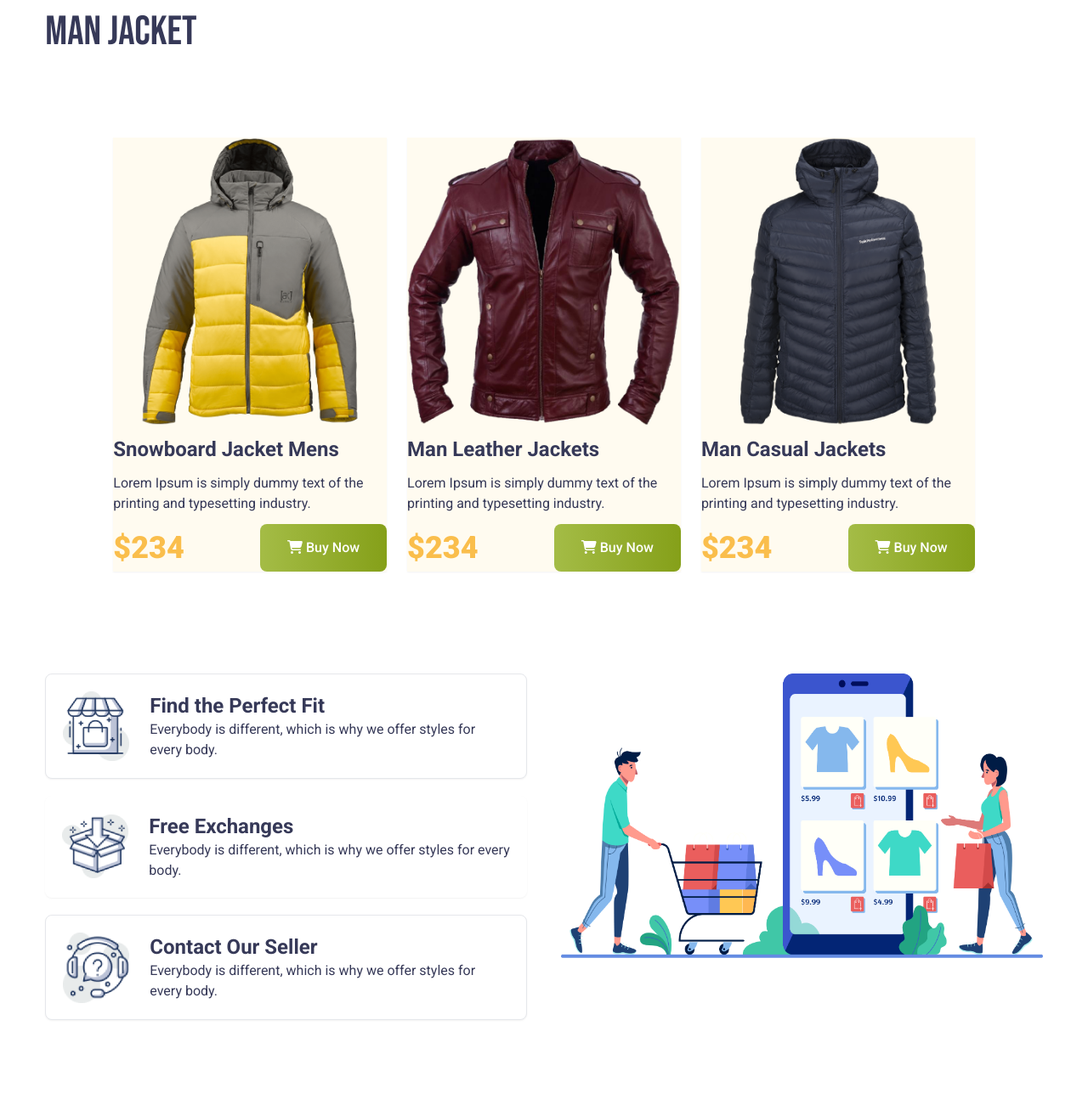
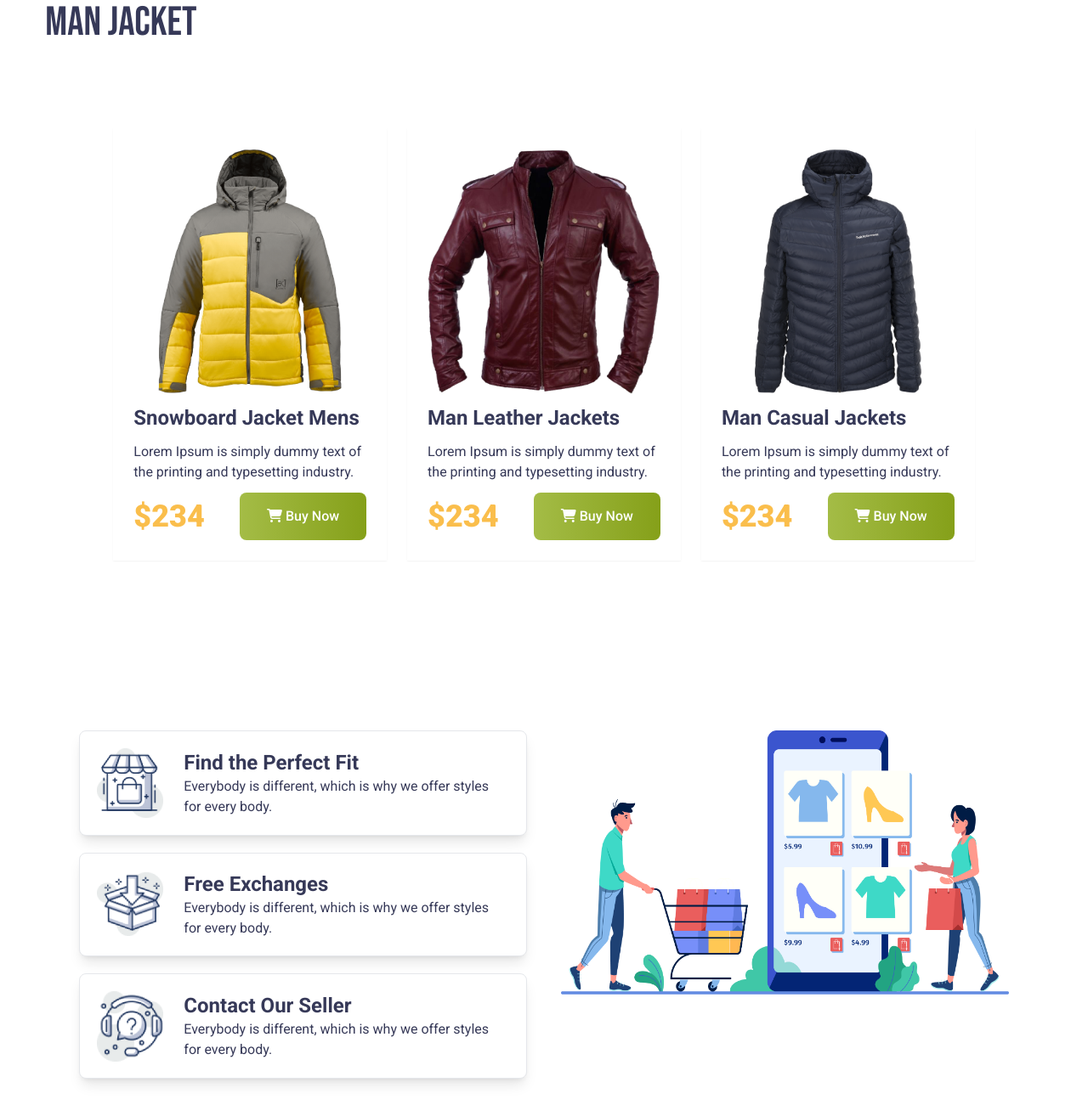
Before and after one commit to Rokon-Khan/penguin-fashion-projects, a plain HTML site: page index.html in a window 1280 px wide. Shown: the part 1586-2900 px from the top of the page at 85% size. Drawn offline with nearby package versions, Linux system fonts and the light colour scheme.

Commit message:
Some Issue Fix

```diff
--- a/index.html
+++ b/index.html
@@ -76,14 +76,14 @@
 
     <main>
         <!-- Woment Jacket Section -->
-        <section class="w-11/12 mx-auto space-y-5 mb-10">
+        <section class="w-11/12 mx-auto space-y-5 mb-10 bg-[f7f7f7]">
             <!-- Women Jacket Section -->
             <div>
                 <h1 class="text-5xl text-dark font-Bebas mb-5">Women Jacket</h1>
              </div>
              <!-- card Section-->
              <div class="grid lg:grid-cols-3 grid-cols-1 gap-6 lg:p-20 p-10">
-                <div class="bg-body_bg shadow-sm space-y-3">
+                <div class="bg-white p-6 shadow-sm space-y-3">
                     <div ><img src="./resources/images/jacket-1.png" alt=""></div>
                     <h1 class="text-2xl text-dark font-bold">Yellow Coat Jacket</h1>
                     <p class="text-base text-dark">Lorem Ipsum is simply dummy text of the
@@ -93,7 +93,7 @@
                         <button class="bg-gradient-to-r from-primary to-primary_2 py-4 px-8 rounded-lg font-medium text-white "><i class="fa-solid fa-cart-shopping"></i> Buy Now</button>
                     </div>
                  </div>
-                 <div class="bg-body_bg shadow-sm space-y-3">
+                 <div class="bg-white p-6 shadow-sm space-y-3">
                     <div><img src="./resources/images/jacket-2.png" alt=""></div>
                     <h1 class="text-2xl text-dark font-bold">Ladies Jacket</h1>
                     <p class="text-base text-dark">Lorem Ipsum is simply dummy text of the
@@ -103,7 +103,7 @@
                             <button class="bg-gradient-to-r from-primary to-primary_2 py-4 px-8 rounded-lg font-medium text-white "><i class="fa-solid fa-cart-shopping"></i> Buy Now</button>
                         </div>
                  </div>
-                 <div class="bg-body_bg shadow-sm space-y-3">
+                 <div class="bg-white p-6 shadow-sm space-y-3">
                     <div><img src="./resources/images/jacket-3.png" alt=""></div>
                     <h1 class="text-2xl text-dark font-bold">Women Lether Jacket</h1>
                     <p class="text-base text-dark">Lorem Ipsum is simply dummy text of the
@@ -124,7 +124,7 @@
              </div>
              <!-- card Section-->
              <div class="grid lg:grid-cols-3 grid-cols-1 gap-6 lg:p-20 p-10">
-                <div class="bg-body_bg shadow-sm space-y-3">
+                <div class="bg-white p-6 shadow-sm space-y-3">
                     <div ><img src="./resources/images/jacket-4.png" alt=""></div>
                     <h1 class="text-2xl text-dark font-bold">Snowboard Jacket Mens</h1>
                     <p class="text-base text-dark">Lorem Ipsum is simply dummy text of the
@@ -134,7 +134,7 @@
                         <button class="bg-gradient-to-r from-primary to-primary_2 py-4 px-8 rounded-lg font-medium text-white "><i class="fa-solid fa-cart-shopping"></i> Buy Now</button>
                     </div>
                  </div>
-                 <div class="bg-body_bg shadow-sm space-y-3">
+                 <div class="bg-white p-6 shadow-sm space-y-3">
                     <div><img src="./resources/images/jacket-5.png" alt=""></div>
                     <h1 class="text-2xl text-dark font-bold">Man Leather Jackets</h1>
                     <p class="text-base text-dark">Lorem Ipsum is simply dummy text of the
@@ -144,7 +144,7 @@
                             <button class="bg-gradient-to-r from-primary to-primary_2 py-4 px-8 rounded-lg font-medium text-white "><i class="fa-solid fa-cart-shopping"></i> Buy Now</button>
                         </div>
                  </div>
-                 <div class="bg-body_bg shadow-sm space-y-3">
+                 <div class="bg-white p-6 shadow-sm space-y-3">
                     <div><img src="./resources/images/jacket-6.png" alt=""></div>
                     <h1 class="text-2xl text-dark font-bold">Man Casual Jackets</h1>
                     <p class="text-base text-dark">Lorem Ipsum is simply dummy text of the
@@ -157,11 +157,11 @@
             </div>
         </section>
         <!-- Contact Seller Section -->
-        <section class="w-11/12 mx-auto">
+        <section class="w-11/12 mx-auto lg:py-20 p-10">
             <!-- icon text Section -->
             <div class="grid lg:grid-cols-2 grid-cols-1 gap-10">
                 <div class="space-y-5">
-                    <div class="flex justify-between items-center shadow-sm gap-6 border bg-white rounded-lg p-5  ">
+                    <div class="flex justify-between items-center shadow-lg gap-6 border bg-white rounded-lg p-5  ">
                         <div class="max-w-[78px] max-h-[82px]"><img src="./resources/icons/house.png" alt="">
                         </div>
                         <div>
@@ -170,7 +170,7 @@
                                 offer styles for every body.</p>
                         </div>
                     </div>
-                    <div class="flex justify-between items-center shadow-sm border-t-zinc-300 gap-6 bg-white rounded-lg p-5 ">
+                    <div class="flex justify-between items-center shadow-lg border gap-6 bg-white rounded-lg p-5 ">
                         <div class="max-w-[78px] max-h-[82px] "><img src="./resources/icons/box.png" alt=""></div>
                         <div>
                             <h1 class="text-dark text-2xl font-bold">Free Exchanges</h1>
@@ -178,7 +178,7 @@
                                 offer styles for every body.</p>
                         </div>
                     </div>
-                    <div class="flex justify-between items-center shadow-sm gap-6 border bg-white rounded-lg p-5">
+                    <div class="flex justify-between items-center shadow-lg gap-6 border bg-white rounded-lg p-5">
                         <div class="max-w-[78px] max-h-[82px]"><img src="./resources/icons/question.png" alt=""></div>
                         <div>
                             <h1 class="text-dark text-2xl font-bold">Contact Our Seller</h1>
```
